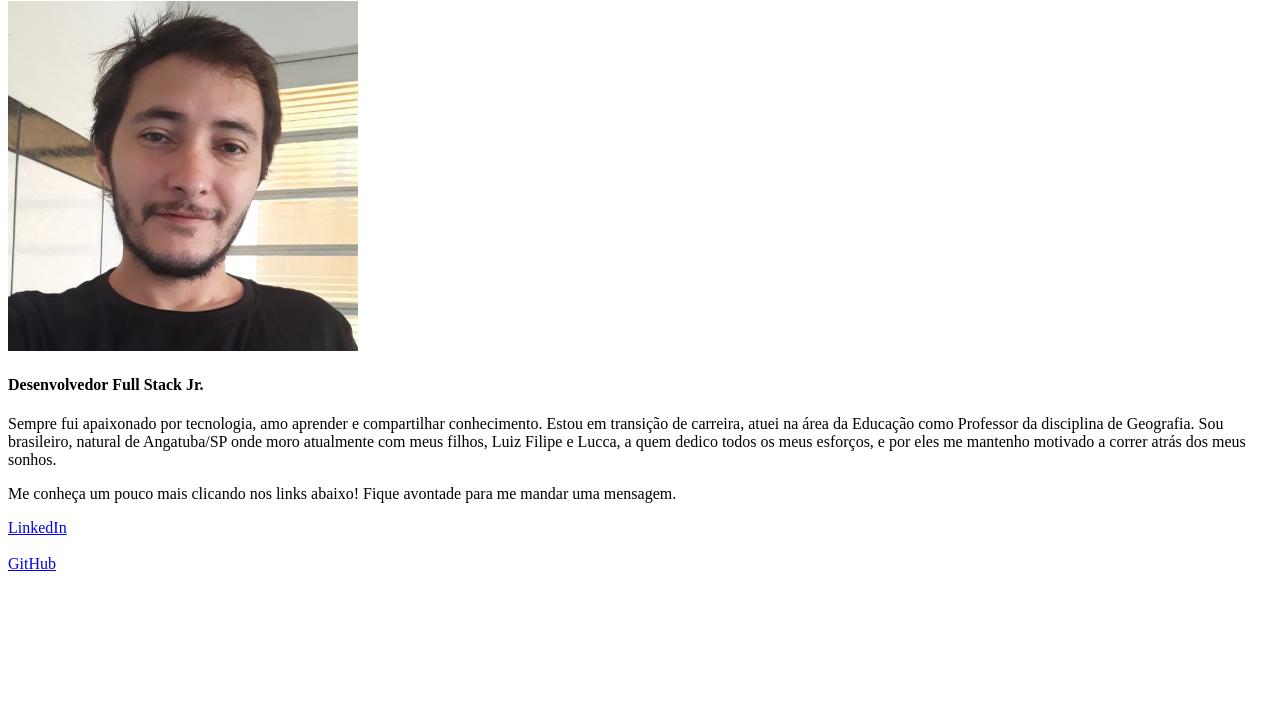
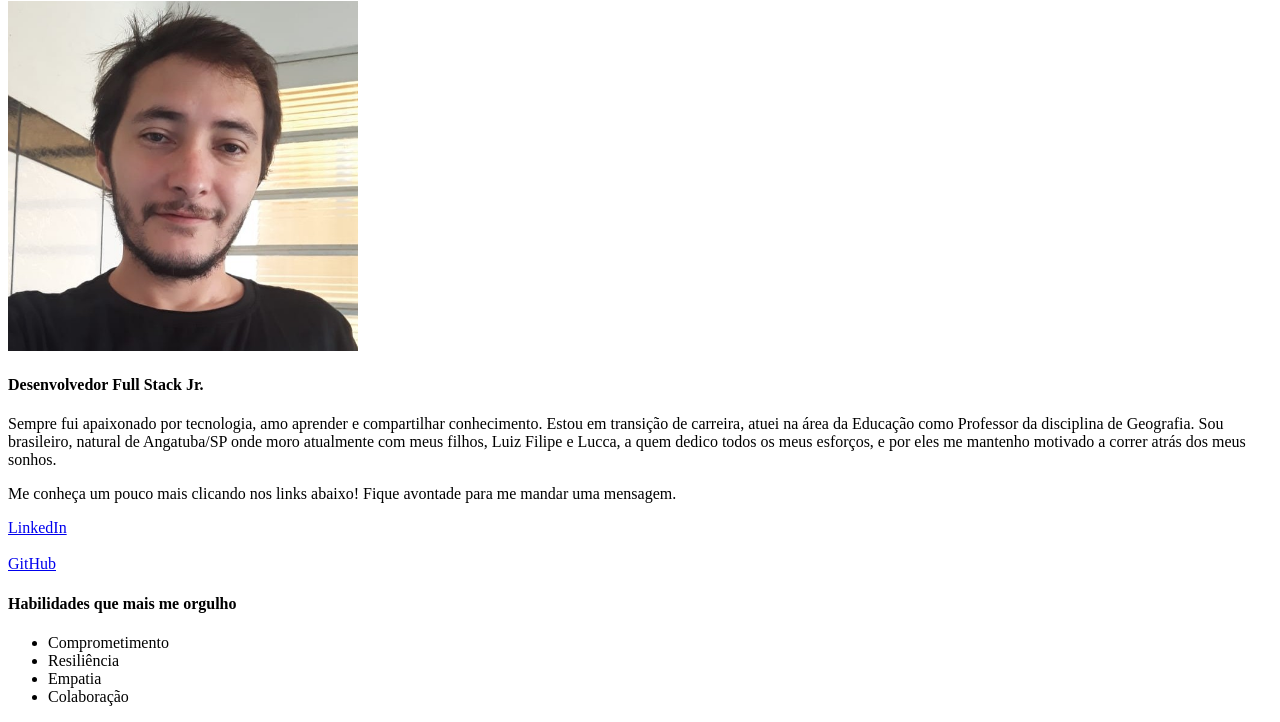
Before and after one commit to LuizOtavio-dev/LuizOtavio-dev.github.io, a plain HTML site: page index.html in a window 1280 px wide. Shown: the part 79-801 px from the top of the page. Drawn offline with Linux system fonts and the light colour scheme.

Commit message:
adiciona uma lista nao ordenada de habilidades que me orgulho

```diff
--- a/index.html
+++ b/index.html
@@ -20,5 +20,12 @@
     <a href="https://www.linkedin.com/in/luiz-o-oliveira/" target="_blank">LinkedIn</a>
     <br><br/>
     <a href="https://github.com/LuizOtavio-dev" target="_blank">GitHub</a>
+    <h4>Habilidades que mais me orgulho</h4>
+    <ul>
+        <li>Comprometimento</li>
+        <li>Resiliência</li>
+        <li>Empatia</li>
+        <li>Colaboração</li>
+    </ul>
 </body>
 </html>
```
